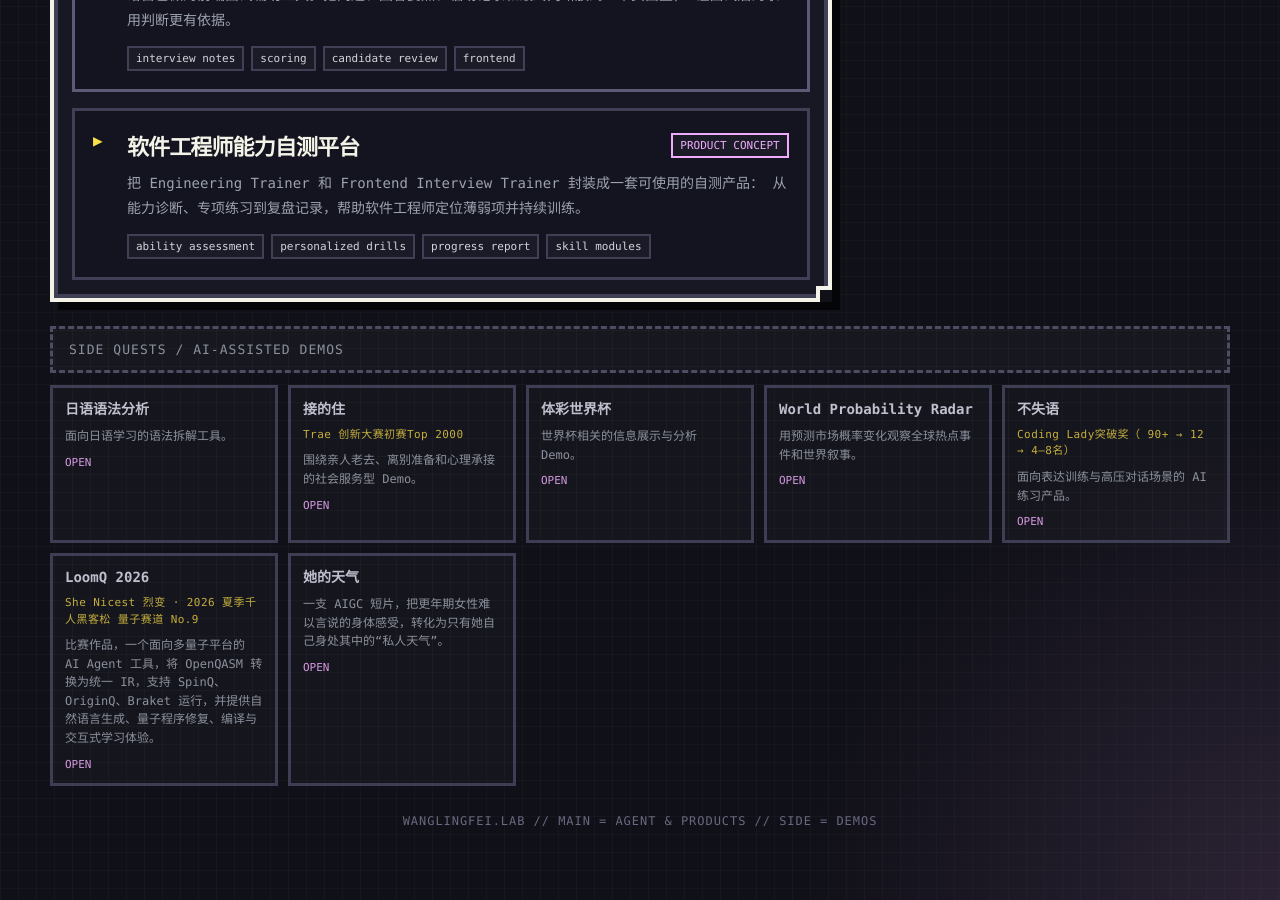
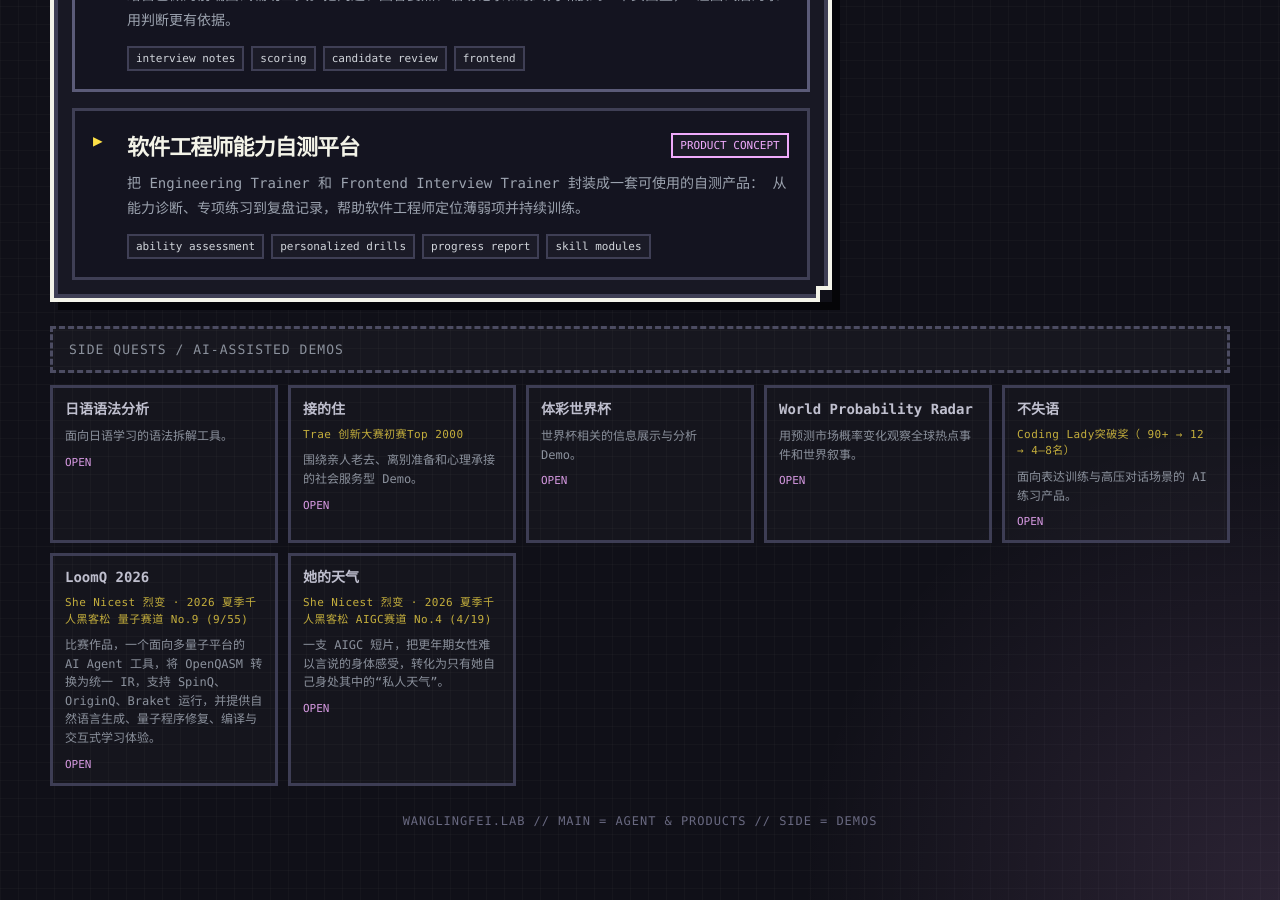
Before and after one commit to mayloveless/wanglingfei.github.com, a Jekyll site: the page index.html, which Jekyll copies as it is, in a window 1280 px wide and 900 px high, scrolled down 1254 px. Built offline with Jekyll 4.4.1, drawn with Linux system fonts in a browser that asks for light colours.

Commit message:
docs: add rank

```diff
--- a/index.html
+++ b/index.html
@@ -739,12 +739,13 @@
         </a>
         <a class="side-quest" href="https://loomq-2026.onrender.com/" target="_blank" rel="noreferrer">
           <strong>LoomQ 2026</strong>
-          <div class="project-rank">She Nicest 烈变 · 2026 夏季千人黑客松 量子赛道 No.9 </div>
+          <div class="project-rank">She Nicest 烈变 · 2026 夏季千人黑客松 量子赛道 No.9 (9/55)</div>
           <span>比赛作品，一个面向多量子平台的 AI Agent 工具，将 OpenQASM 转换为统一 IR，支持 SpinQ、OriginQ、Braket 运行，并提供自然语言生成、量子程序修复、编译与交互式学习体验。</span>
           <div class="open">open</div>
         </a>
          <a class="side-quest" href="https://www.bilibili.com/video/BV1FutN6SEc9" target="_blank" rel="noreferrer">
           <strong>她的天气</strong>
+          <div class="project-rank">She Nicest 烈变 · 2026 夏季千人黑客松 AIGC赛道 No.4 (4/19) </div>
           <span>一支 AIGC 短片，把更年期女性难以言说的身体感受，转化为只有她自己身处其中的“私人天气”。</span>
           <div class="open">open</div>
         </a>
```
